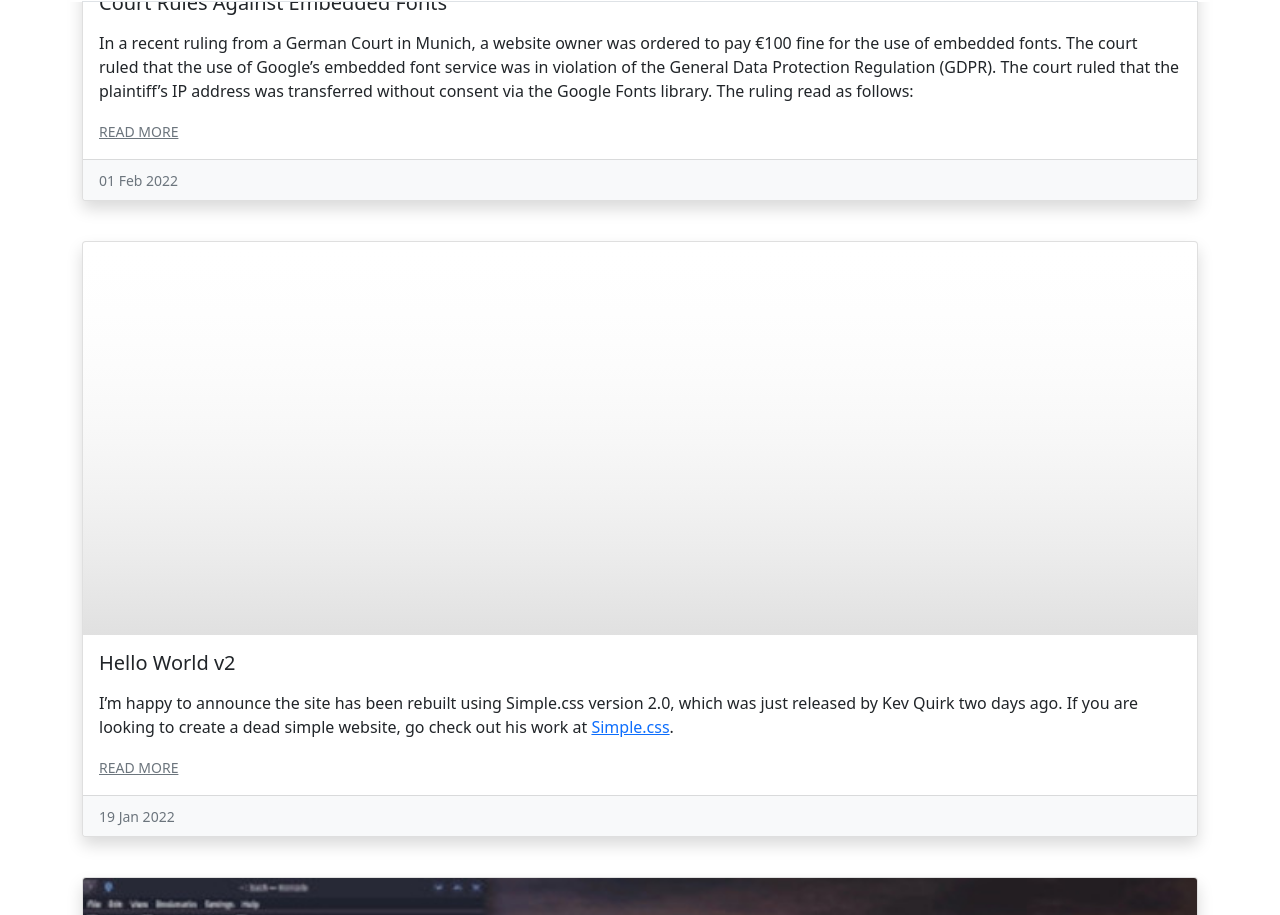
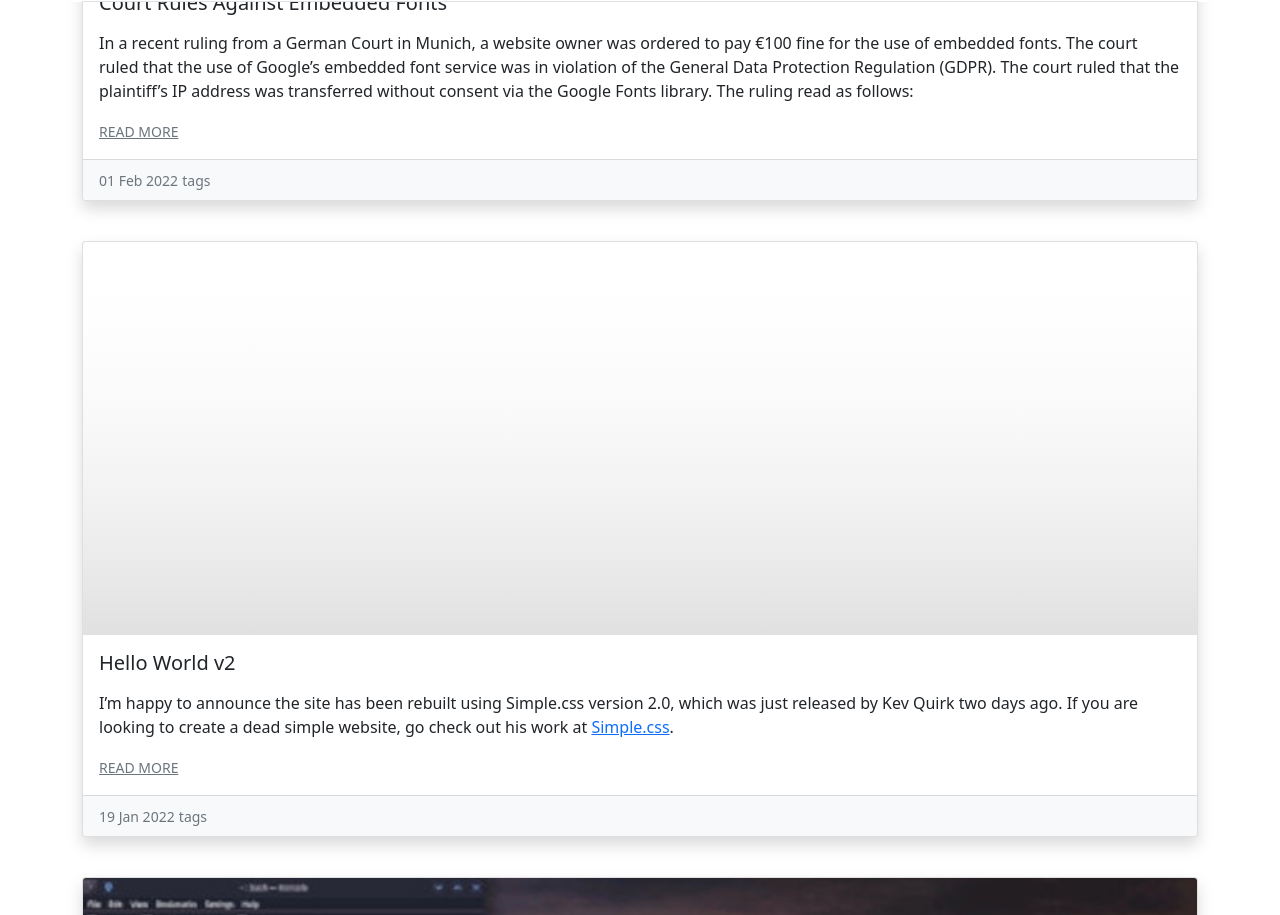
Before and after one commit to acavella/dev.cavella.com, a Jekyll site: the page built from index.md, in a window 1280 px wide and 1400 px high, scrolled down 445 px. Shown: the part 89-1004 px from the top of the window. Built offline with Jekyll 4.4.1, drawn with Linux system fonts in a browser that asks for light colours.

Commit message:
add tags
Signed-off-by: Tony Cavella <9434191+acavella@users.noreply.github.com>

```diff
--- a/index.md
+++ b/index.md
@@ -14,7 +14,8 @@ layout: default
     <small><a href="{{ post.url }}" class="card-link text-secondary">READ MORE</a></small>
   </div>
   <div class="card-footer bg-light">
-    <small class="text-muted">{{ post.date | date_to_string }}</small>
+    <small class="text-muted text-left">{{ post.date | date_to_string }}</small>
+    <small class="text-muted text-end">tags</small>
   </div>
 </div>
 <br>
```
